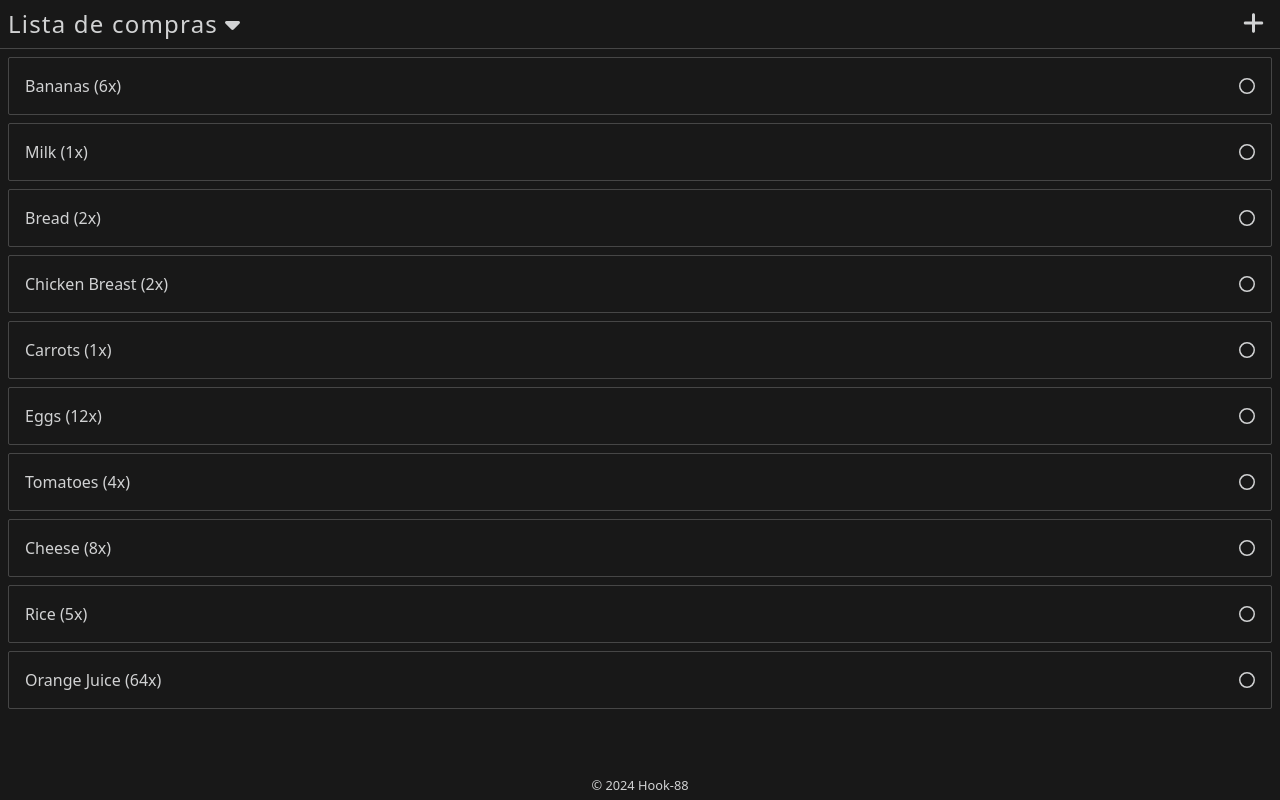
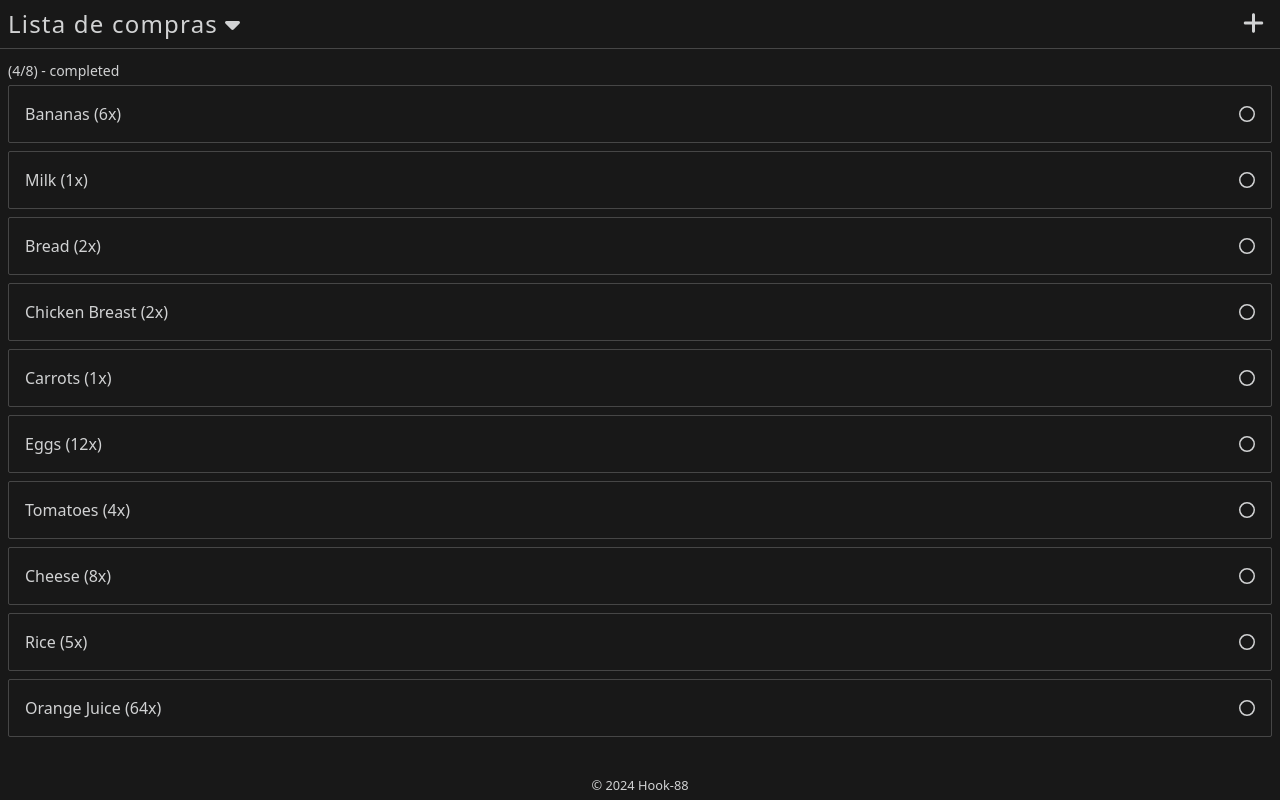
Before and after one commit to Hook-88/shopping-list, a Vue app: page / in a window 1280 px wide. Built offline with nearby package versions, Linux system fonts and the light colour scheme; the HTML template or start-up script is replaced by a standard one.

Commit message:
add header to list

```diff
--- a/src/components/list/BaseList.vue
+++ b/src/components/list/BaseList.vue
@@ -9,9 +9,14 @@ defineProps<{
 </script>
 
 <template>
-  <ul class="space-y-2">
-    <li v-for="(item, index) in listData" :key="index">
-      <component :is="listComponent" :item="item" />
-    </li>
-  </ul>
+  <div>
+    <header>
+      <button class="text-sm py-1">(4/8) - completed</button>
+    </header>
+    <ul class="space-y-2">
+      <li v-for="(item, index) in listData" :key="index">
+        <component :is="listComponent" :item="item" />
+      </li>
+    </ul>
+  </div>
 </template>
```
